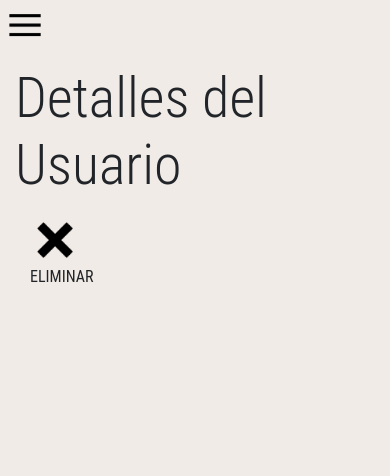
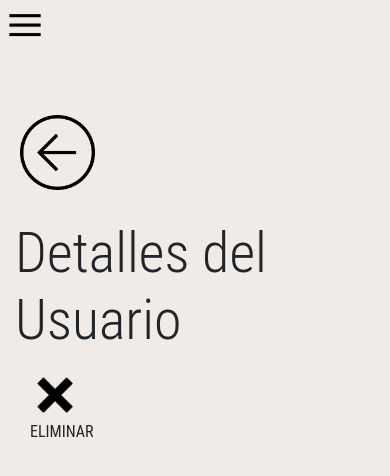
Before and after one commit to tezru24/DIW, a website: page EjercicioBootstrapFormulario/servidor-convivencia/public/detalles.html in a window 390 px wide. Drawn offline with nearby package versions, Linux system fonts and the light colour scheme; no server answers.

Commit message:
Seguimos

```diff
--- a/EjercicioBootstrapFormulario/servidor-convivencia/public/CSS/detalles.css
+++ b/EjercicioBootstrapFormulario/servidor-convivencia/public/CSS/detalles.css
@@ -50,6 +50,12 @@ body {
 #menu-movil {
     display: none;
 }
+#atras {
+    position: absolute;
+    left: 20px;
+    top: 65px;
+    cursor: pointer;
+}
 @media screen and (max-width:500px) {
     #menu-movil {
         display: block;
@@ -62,4 +68,13 @@ body {
     #menu ul {
         display:grid;
     }
+    #atras {
+        position: relative;
+        left: 20px;
+        top: 65px;
+        cursor: pointer;
+    }
+    .container {
+        padding-top: 80px;
+    }
 }
--- a/EjercicioBootstrapFormulario/servidor-convivencia/public/detalles.html
+++ b/EjercicioBootstrapFormulario/servidor-convivencia/public/detalles.html
@@ -1,5 +1,4 @@
-
-<!DOCTYPE html>
+ <!DOCTYPE html>
 <html lang="en">
   <head>
     <meta charset="utf-8">
@@ -31,8 +30,8 @@
           </ul>
         </div>
     <div class="jumbotron-jumbotron-fluid">
+        <a href="javascript:history.go(-1)" ><img id="atras" width="75px" height="75px" src="img/atras.png"></a>
       <div class="container">
-
 	<h1 class="display-4">Detalles del Usuario</h1>
 
 
```
Also changed, not shown: EjercicioBootstrapFormulario/servidor-convivencia/public/img/atras.png (added).
